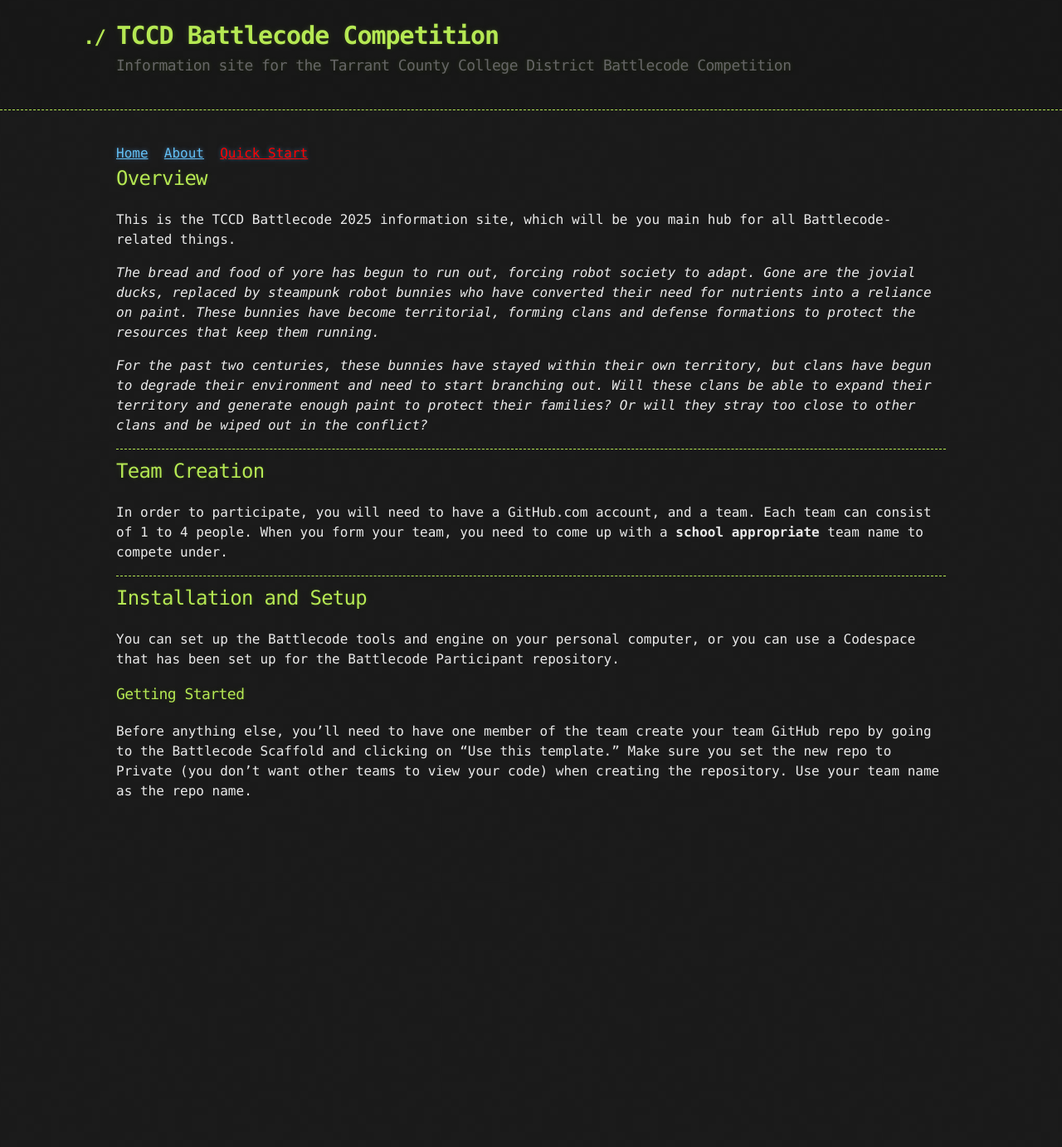
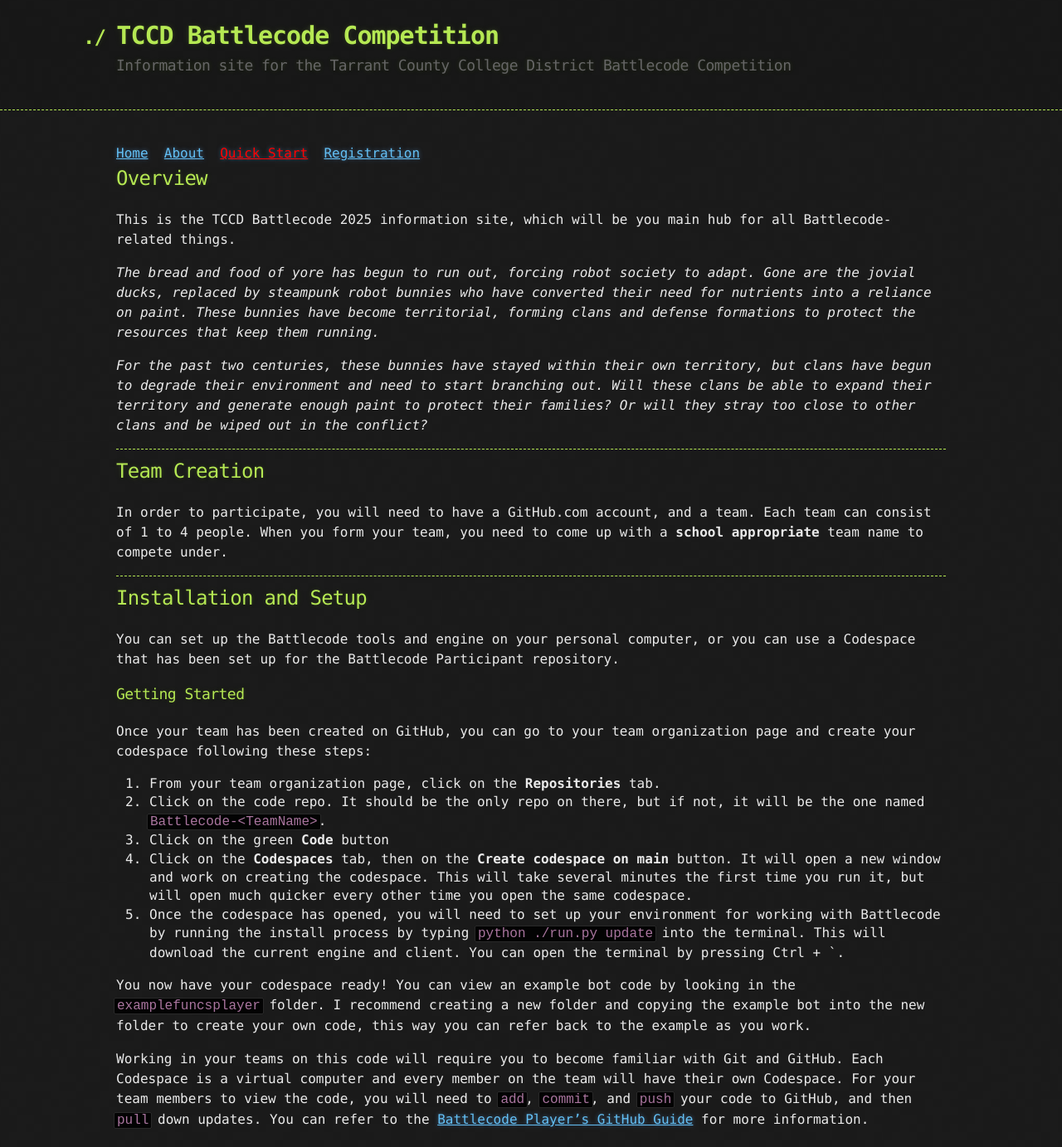
Before and after one commit to TCCD-Battlecode/tccd-battlecode.github.io, a Jekyll site: the page built from pages/quick_start.md, in a window 1280 px wide. Shown: the whole page at 83% size. Built offline with Jekyll 4.4.1, drawn with Linux system fonts in a browser that asks for light colours; before the commit the page ends 986 px from its top, so only the background shows below that.

Commit message:
add pages

```diff
--- a/_data/navigation.yml
+++ b/_data/navigation.yml
@@ -4,6 +4,8 @@
   link: /about/
 - name: Quick Start
   link: /quick_start/
+- name: Registration
+  link: /registration/
 # - name: Practice Sessions Schedule
 #   link: /practice_schedule/
 # - name: Tournament Schedule
--- a/pages/quick_start.md
+++ b/pages/quick_start.md
@@ -25,4 +25,14 @@ You can set up the Battlecode tools and engine on your personal computer, or you
 
 ### Getting Started
 
-Before anything else, you'll need to have one member of the team create your team GitHub repo by going to the Battlecode Scaffold and clicking on "Use this template." Make sure you set the new repo to Private (you don't want other teams to view your code) when creating the repository. Use your team name as the repo name.
+Once your team has been created on GitHub, you can go to your team organization page and create your codespace following these steps:
+
+1. From your team organization page, click on the **Repositories** tab.
+2. Click on the code repo. It should be the only repo on there, but if not, it will be the one named `Battlecode-<TeamName>`.
+3. Click on the green **Code** button
+4. Click on the **Codespaces** tab, then on the **Create codespace on main** button. It will open a new window and work on creating the codespace. This will take several minutes the first time you run it, but will open much quicker every other time you open the same codespace.
+5. Once the codespace has opened, you will need to set up your environment for working with Battlecode by running the install process by typing `python ./run.py update` into the terminal. This will download the current engine and client. You can open the terminal by pressing Ctrl + \`.
+
+You now have your codespace ready! You can view an example bot code by looking in the `examplefuncsplayer` folder. I recommend creating a new folder and copying the example bot into the new folder to create your own code, this way you can refer back to the example as you work.
+
+Working in your teams on this code will require you to become familiar with Git and GitHub. Each Codespace is a virtual computer and every member on the team will have their own Codespace. For your team members to view the code, you will need to `add`, `commit`, and `push` your code to GitHub, and then `pull` down updates. You can refer to the [Battlecode Player's GitHub Guide](/github/) for more information.
```
Also changed, not shown: pages/github/github.md (added, +9 -0 lines), pages/index.md (+1 -1 lines), pages/registration/individual.md (added, +13 -0 lines), pages/registration/registration.md (added, +12 -0 lines), pages/registration/teams.md (added, +11 -0 lines), assets/images/QRCode for Battlecode Registration.png (added).
